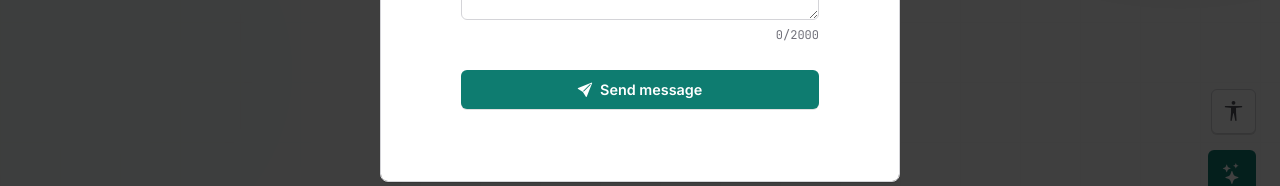
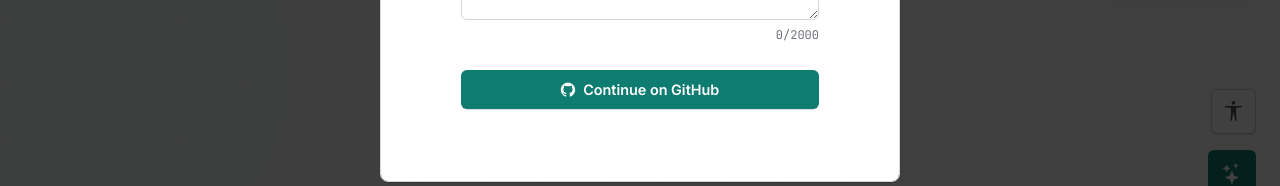
Before and after one commit to chrysa/linkendin-resume, a React (Vite) app in the folder app/: page / in a window 1280 px wide. Both pictures are taken after a click on the button "Contact". Shown: the part 578-764 px from the top of the page. Built offline with nearby package versions, Linux system fonts and the light colour scheme.

Commit message:
fix(ui): make contact modal GitHub hand-off honest
Remove the fake 800ms send delay and the celebratory success view. The final step now states the message is not sent yet and offers a 'Continue on GitHub' CTA (new tab, noopener noreferrer) to the prefilled issues/new URL.

Refs #454

```diff
--- a/app/src/components/contact/ContactModal.tsx
+++ b/app/src/components/contact/ContactModal.tsx
@@ -18,7 +18,7 @@ interface ContactModalProps {
   readonly onClose: () => void;
 }
 
-type Status = 'idle' | 'loading' | 'success' | 'error';
+type Status = 'idle' | 'ready';
 type Tab = 'github' | 'whatsapp';
 
 function inferLabels(form: ContactFormData): string[] {
@@ -43,8 +43,10 @@ function SuccessView({ issueUrl, onClose }: SuccessViewProps) {
   const { t } = useTranslation();
   return (
     <motion.div className="modal__success" initial={{ opacity: 0, scale: 0.9 }} animate={{ opacity: 1, scale: 1 }}>
-      <div className="modal__success-icon">🎉</div>
-      <h3>{t('modal.success.title')}</h3>
+      <div className="modal__success-icon" aria-hidden="true">
+        <i className="bi bi-box-arrow-up-right" />
+      </div>
+      <h3 role="status">{t('modal.success.title')}</h3>
       <p>{t('modal.success.body')}</p>
       <a href={issueUrl} target="_blank" rel="noopener noreferrer" className="btn btn--primary btn--lg">
         <i className="bi bi-github" />
@@ -80,13 +82,12 @@ function WhatsappTab({ lang }: WhatsappTabProps) {
 interface GithubFormProps {
   readonly form: ContactFormData;
   readonly errors: FormErrors;
-  readonly status: Status;
   readonly firstInputRef: React.RefObject<HTMLInputElement | null>;
   readonly onChange: (e: React.ChangeEvent<HTMLInputElement | HTMLTextAreaElement>) => void;
   readonly onSubmit: (e: React.FormEvent) => void;
 }
 
-function GithubForm({ form, errors, status, firstInputRef, onChange, onSubmit }: GithubFormProps) {
+function GithubForm({ form, errors, firstInputRef, onChange, onSubmit }: GithubFormProps) {
   const { t } = useTranslation();
   return (
     <form className="modal__form" onSubmit={onSubmit} noValidate>
@@ -143,18 +144,9 @@ function GithubForm({ form, errors, status, firstInputRef, onChange, onSubmit }:
         </div>
       </div>
 
-      <button type="submit" className="btn btn--primary btn--full" disabled={status === 'loading'}>
-        {status === 'loading' ? (
-          <>
-            <span className="spinner" />
-            {t('modal.sending')}
-          </>
-        ) : (
-          <>
-            <i className="bi bi-send-fill" />
-            {t('modal.submit')}
-          </>
-        )}
+      <button type="submit" className="btn btn--primary btn--full">
+        <i className="bi bi-github" />
+        {t('modal.submit')}
       </button>
     </form>
   );
@@ -242,11 +234,9 @@ export function ContactModal({ isOpen, onClose }: ContactModalProps) {
     }
   };
 
-  const handleSubmit = async (e: React.FormEvent) => {
+  const handleSubmit = (e: React.FormEvent) => {
     e.preventDefault();
     if (!validate()) return;
-
-    setStatus('loading');
 
     const labels = inferLabels(form);
     const title = encodeURIComponent('[Contact] ' + form.subject);
@@ -263,10 +253,8 @@ export function ContactModal({ isOpen, onClose }: ContactModalProps) {
       '&labels=' +
       encodeURIComponent(labels.join(','));
 
-    await new Promise((r) => setTimeout(r, 800));
-
     setIssueUrl(url);
-    setStatus('success');
+    setStatus('ready');
   };
 
   const handleClose = () => {
@@ -287,6 +275,7 @@ export function ContactModal({ isOpen, onClose }: ContactModalProps) {
           {/* Backdrop */}
           <motion.div
             className="modal-backdrop"
+            data-testid="modal-backdrop"
             initial={{ opacity: 0 }}
             animate={{ opacity: 1 }}
             exit={{ opacity: 0 }}
@@ -315,7 +304,7 @@ export function ContactModal({ isOpen, onClose }: ContactModalProps) {
                 <i className="bi bi-x-lg" />
               </button>
 
-              {status === 'success' && issueUrl ? (
+              {status === 'ready' && issueUrl ? (
                 <SuccessView issueUrl={issueUrl} onClose={handleClose} />
               ) : (
                 <>
@@ -335,7 +324,6 @@ export function ContactModal({ isOpen, onClose }: ContactModalProps) {
                     <GithubForm
                       form={form}
                       errors={errors}
-                      status={status}
                       firstInputRef={firstInputRef}
                       onChange={handleChange}
                       onSubmit={handleSubmit}
--- a/app/src/i18n/en.ts
+++ b/app/src/i18n/en.ts
@@ -73,13 +73,12 @@ const en: Translations = {
     name: { label: 'Your name', placeholder: 'Jane Doe' },
     subject: { label: 'Subject', placeholder: 'Freelance project proposal' },
     message: { label: 'Message', placeholder: 'Tell me about your project...' },
-    submit: 'Send message',
-    sending: 'Preparing...',
+    submit: 'Continue on GitHub',
     whatsappCta: 'Open WhatsApp',
     success: {
-      title: 'Ready to send!',
-      body: 'Your message is ready. Click below to send it via GitHub (GitHub login required).',
-      open: 'Open on GitHub',
+      title: 'Your message has not been sent yet',
+      body: 'Nothing has been sent so far. To deliver it, continue on GitHub: the draft is prefilled, but you must sign in to GitHub and submit the issue yourself.',
+      open: 'Continue on GitHub',
       back: 'Back',
     },
   },
--- a/app/src/i18n/fr.ts
+++ b/app/src/i18n/fr.ts
@@ -73,13 +73,12 @@ const fr: Translations = {
     name: { label: 'Votre nom', placeholder: 'Jean Dupont' },
     subject: { label: 'Sujet', placeholder: 'Proposition de mission freelance' },
     message: { label: 'Message', placeholder: 'Décrivez votre projet ou votre demande...' },
-    submit: 'Envoyer le message',
-    sending: 'Préparation...',
+    submit: 'Continuer sur GitHub',
     whatsappCta: 'Ouvrir WhatsApp',
     success: {
-      title: 'Prêt à envoyer !',
-      body: "Votre message a été préparé. Cliquez ci-dessous pour l'envoyer via GitHub (connexion GitHub requise).",
-      open: 'Ouvrir sur GitHub',
+      title: "Votre message n'est pas encore envoyé",
+      body: "Rien n'a été envoyé pour l'instant. Pour le transmettre, continuez sur GitHub : le brouillon est prérempli, mais vous devez vous connecter à GitHub et valider la création de l'issue.",
+      open: 'Continuer sur GitHub',
       back: 'Retour',
     },
   },
--- a/app/src/i18n/types.ts
+++ b/app/src/i18n/types.ts
@@ -60,7 +60,6 @@ export interface Translations {
     subject: { label: string; placeholder: string };
     message: { label: string; placeholder: string };
     submit: string;
-    sending: string;
     whatsappCta: string;
     success: { title: string; body: string; open: string; back: string };
   };
```
Also changed, not shown: 1 other file (tests, documents, lock files or other folders).
